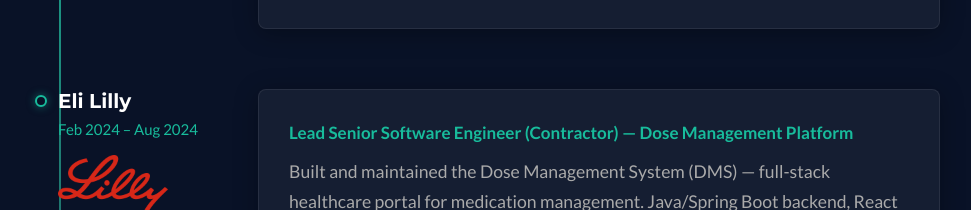
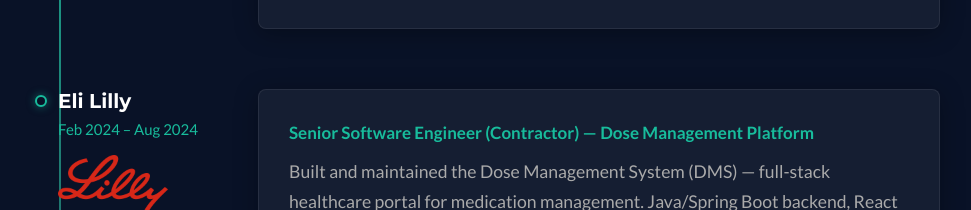
Before and after one commit to sailikhithk/sailikhithk.github.io, a Next.js app: page / in a window 1280 px wide. Shown: the part 3680-3890 px from the top of the page, without its empty margins (156-1127 px from the left). Built offline with nearby package versions, Linux system fonts and the light colour scheme; no server answers.

Commit message:
Drop 'Lead' from Lilly title (demotion optics)
Lead Senior Software Engineer at Lilly followed by plain Senior at Airbnb
reads as a demotion. New title: Senior Software Engineer (Contractor) -
Dose Management Platform (21 CFR Part 11), matching LinkedIn.

```diff
--- a/app/data/experience.ts
+++ b/app/data/experience.ts
@@ -91,7 +91,7 @@
   {
     company: "Eli Lilly",
     logo: "/img/lilly-logo.png",
-    role: "Lead Senior Software Engineer (Contractor) — Dose Management Platform",
+    role: "Senior Software Engineer (Contractor) — Dose Management Platform",
     period: "Feb 2024 – Aug 2024",
     location: "Philadelphia, PA (Remote)",
     desc: "Built and maintained the Dose Management System (DMS) — full-stack healthcare portal for medication management. Java/Spring Boot backend, React frontend, deployed on OpenShift OCP across dev/QA/prod environments.",
--- a/app/layout.tsx
+++ b/app/layout.tsx
@@ -188,7 +188,7 @@
                 {
                   "@type": "Organization",
                   "name": "Eli Lilly",
-                  "description": "Lead Senior Software Engineer (Contractor) — Dose Management Platform (21 CFR Part 11)"
+                  "description": "Senior Software Engineer (Contractor) — Dose Management Platform (21 CFR Part 11)"
                 },
                 {
                   "@type": "Organization",
--- a/index.html
+++ b/index.html
@@ -232,7 +232,7 @@
                             </div>
                             <div class="col-sm-10">
                                 <h3 style="margin-top:0;color:#2c3e50;"><b>Eli Lilly</b> <small style="color:#18BC9C;">Feb 2024 – Aug 2024</small></h3>
-                                <p class="small" style="color:#18BC9C;font-weight:600;">Lead Senior Software Engineer (Contractor) — Dose Management Platform (21 CFR Part 11)</p>
+                                <p class="small" style="color:#18BC9C;font-weight:600;">Senior Software Engineer (Contractor) — Dose Management Platform (21 CFR Part 11)</p>
                                 <p class="small">Built and maintained the <b>Dose Management System (DMS)</b> — full-stack healthcare portal for medication management. Java/Spring Boot backend, React frontend, deployed on OpenShift OCP across dev/QA/prod environments.</p>
                                 <p class="small"><i>Java · Spring Boot · React · OpenShift · PostgreSQL · GitHub Actions</i></p>
                             </div>
```
Also changed, not shown: public/llm.txt, public/llms.txt, 1 other file (tests, documents, lock files or other folders).
